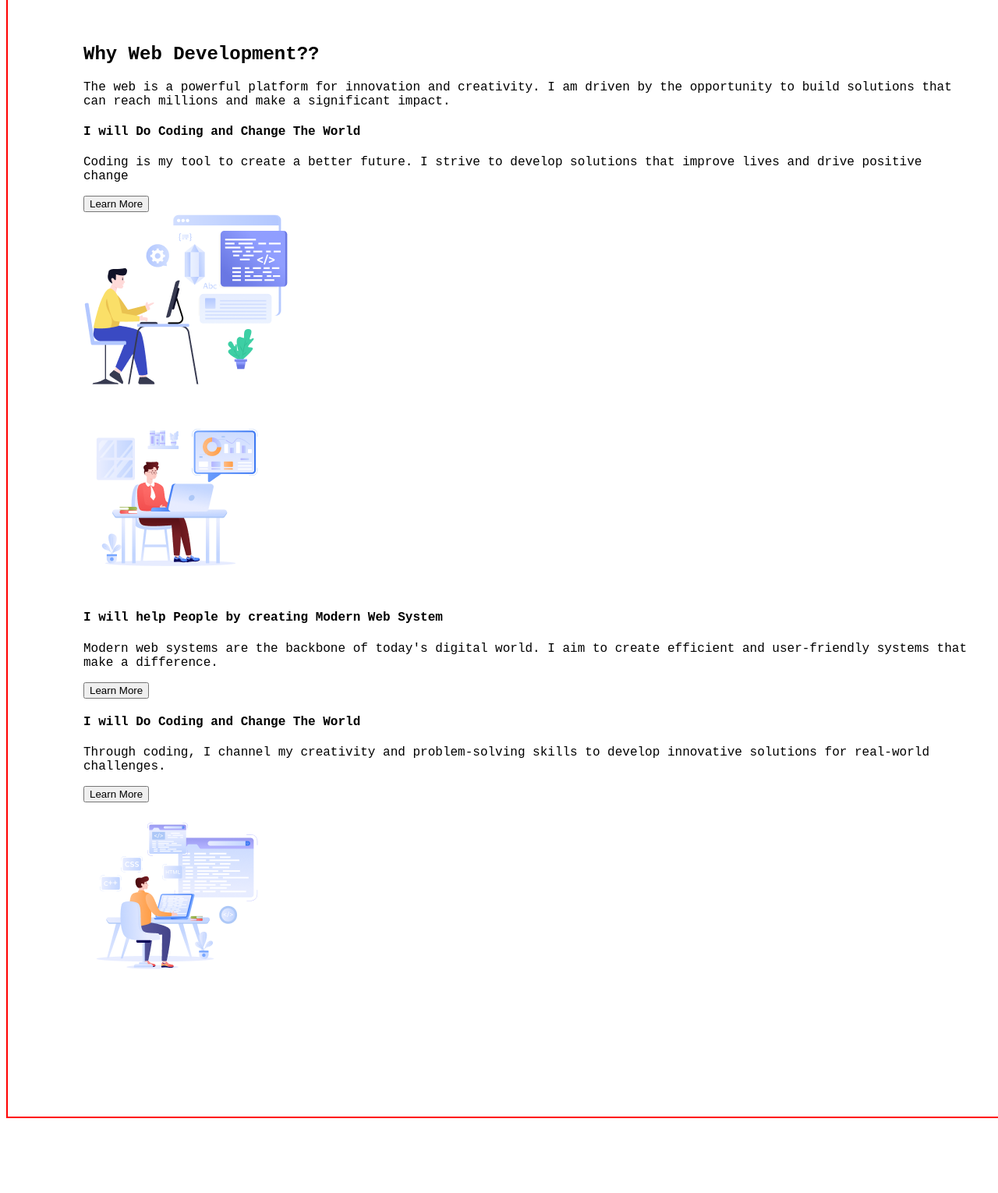
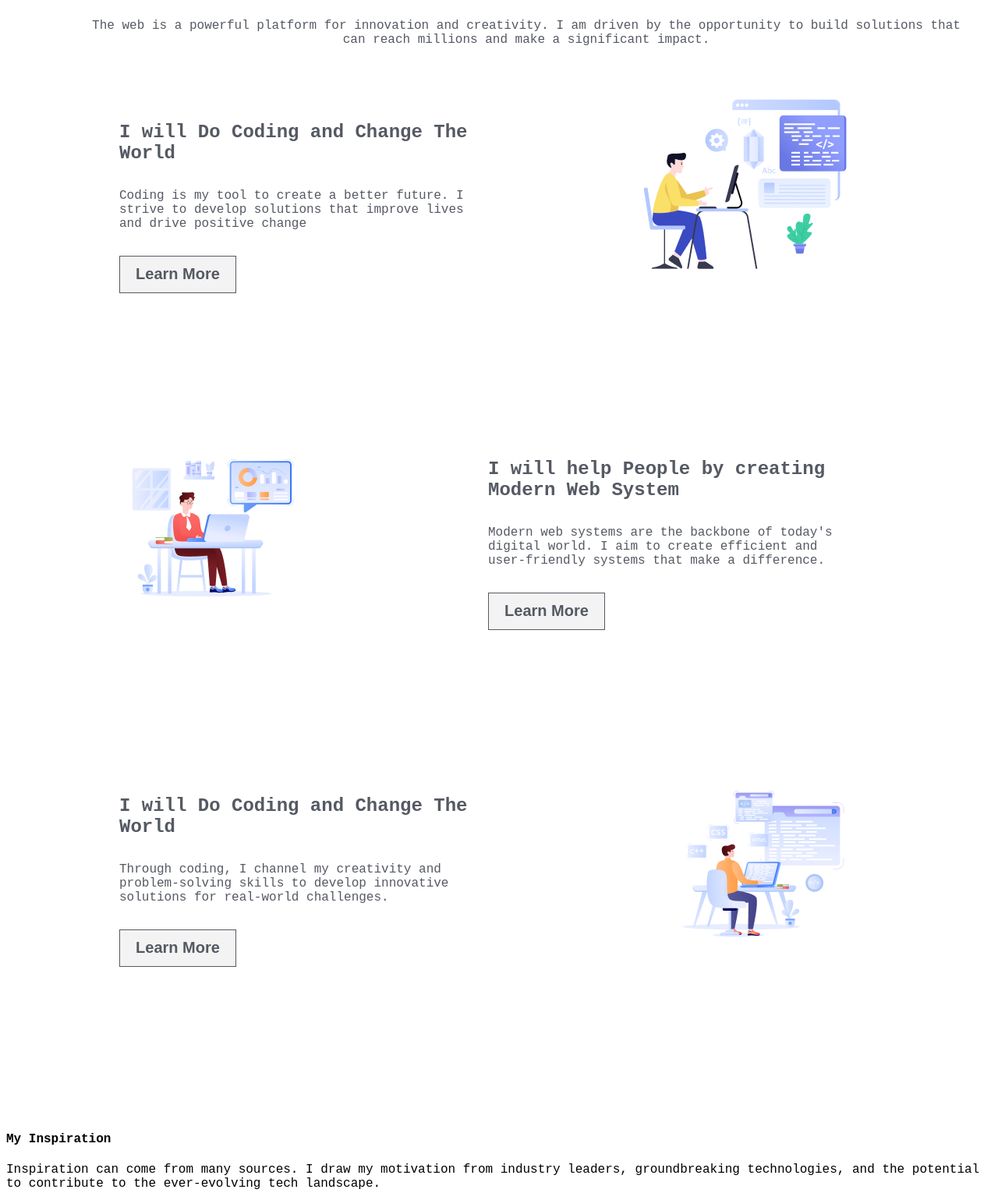
Before and after one commit to Nissanbarua/Assignment-1, a plain HTML site: page index.html in a window 1280 px wide. Shown: the part 879-2409 px from the top of the page at 78% size. Before the commit the page ends 2321 px from the top, so only its background shows below. Drawn offline with Linux system fonts and the light colour scheme; a web font is replaced by a local one.

Commit message:
about section styled

```diff
--- a/index.html
+++ b/index.html
@@ -32,38 +32,47 @@
                     <p>The web is a powerful platform for innovation and creativity. I am driven by the opportunity to build solutions that can reach millions and make a significant impact.</p>
                 </div>
                 <div class="first-about-content">
-                    <div>
+                    <div class="first-about-description">
                         <h4>I will Do Coding and Change The World</h4>
                         <p>Coding is my tool to create a better future. I strive to develop solutions that improve lives and drive positive change</p>
-                        <button>Learn More</button>
+                        <button class="first-about-btn">Learn More</button>
                     </div>
-                    <div>
+                    <div class="first-about-img">
                         <img src="image/Layer_1.png" alt="">
                     </div>
                 </div>
                 <div class="second-about-content">
-                    <div>
+                    <div class="second-about-img">
                         <img src="image/Group3.png" alt="">
                     </div>
-                    <div>
+                    <div class="second-about-description">
                         <h4>I will help People by creating Modern Web System</h4>
                         <p>Modern web systems are the backbone of today's digital world. I aim to create efficient and user-friendly systems that make a difference.</p>
-                        <button>Learn More</button>
+                        <button class="second-about-btn">Learn More</button>
                     </div>
                 </div>
                 <div class="third-about-content">
-                    <div>
+                    <div class="third-about-description">
                         <h4>I will Do Coding and Change The World</h4>
                         <p>Through coding, I channel my creativity and problem-solving skills to develop innovative solutions for real-world challenges.</p>
-                        <button>Learn More</button>
+                        <button class="third-about-btn">Learn More</button>
                     </div>
-                    <div>
+                    <div class="third-about-img">
                         <img src="image/Group4.png" alt="">
                     </div>
                 </div>
             </div>
         </section>
         <!-- about section end -->
+         <!-- inspiration setion start -->
+          <section class="inspiration-container">
+            <div class="inspiration-content">
+                <h4>My Inspiration</h4>
+                <p>Inspiration can come from many sources. I draw my motivation from industry leaders, groundbreaking technologies, and the potential to contribute to the ever-evolving tech landscape.</p>
+
+            </div>
+          </section>
+         <!-- inspiration setion end -->
     </main>
     <footer></footer>
 </body>
--- a/styles/style.css
+++ b/styles/style.css
@@ -52,7 +52,6 @@ text-align: center;
 }
 /* about styles */
 .about-container{
-    border: 2px solid red;
     width: 1140px;
 height: 1395px;
 margin: 0 auto;
@@ -61,3 +60,132 @@ flex-direction: column;
 justify-content: center;
 padding: 80px 97px 80px 97px;
 }
+.about-header{
+  text-align: center;
+}
+.about-header h1{
+  color: rgb(13, 19, 33);
+font-size: 32px;
+font-weight: 800;
+}
+.about-header p{
+  color: rgb(13, 19, 33);
+font-size: 16px;
+font-weight: 400;
+opacity: 0.7;
+}
+.first-about-content{
+  width: 946px;
+height: 336px;
+display: flex;
+text-align: center;
+padding: 48px;
+}
+.first-about-description{
+width: 50%;
+text-align: left;
+
+}
+.first-about-description h4{
+  color: rgba(13, 19, 33, 0.7);
+  font-size: 24px;
+  font-weight: 700;
+}
+.first-about-description p{
+  color: rgb(13, 19, 33);
+  font-size: 16px;
+  font-weight: 400;
+  opacity: 0.7;
+  margin-top: 16px;
+  margin-bottom: 32px;
+}
+.first-about-btn{
+  border: 1px solid rgb(13, 19, 33);
+opacity: 0.7;
+width: 150px;
+height: 48px;
+color: rgb(13, 19, 33);
+font-size: 20px;
+font-weight: 600;
+}
+.first-about-img{
+  width: 50%;
+text-align: right;
+}
+.second-about-content{
+  width: 946px;
+height: 336px;
+display: flex;
+text-align: center;
+padding: 48px;
+}
+.second-about-description{
+width: 50%;
+text-align: left;
+
+}
+.second-about-description h4{
+  color: rgba(13, 19, 33, 0.7);
+  font-size: 24px;
+  font-weight: 700;
+}
+.second-about-description p{
+  color: rgb(13, 19, 33);
+  font-size: 16px;
+  font-weight: 400;
+  opacity: 0.7;
+  margin-top: 16px;
+  margin-bottom: 32px;
+}
+.second-about-btn{
+  border: 1px solid rgb(13, 19, 33);
+opacity: 0.7;
+width: 150px;
+height: 48px;
+color: rgb(13, 19, 33);
+font-size: 20px;
+font-weight: 600;
+}
+.second-about-img{
+  width: 50%;
+text-align: left;
+}
+.third-about-content{
+  width: 946px;
+height: 336px;
+display: flex;
+text-align: center;
+padding: 48px;
+}
+.third-about-description{
+width: 50%;
+text-align: left;
+
+}
+.third-about-description h4{
+  color: rgba(13, 19, 33, 0.7);
+  font-size: 24px;
+  font-weight: 700;
+}
+.third-about-description p{
+  color: rgb(13, 19, 33);
+  font-size: 16px;
+  font-weight: 400;
+  opacity: 0.7;
+  margin-top: 16px;
+  margin-bottom: 32px;
+}
+.third-about-btn{
+  border: 1px solid rgb(13, 19, 33);
+opacity: 0.7;
+width: 150px;
+height: 48px;
+color: rgb(13, 19, 33);
+font-size: 20px;
+font-weight: 600;
+}
+.third-about-img{
+  width: 50%;
+text-align: right;
+}
+/* inspiration styles */
```
